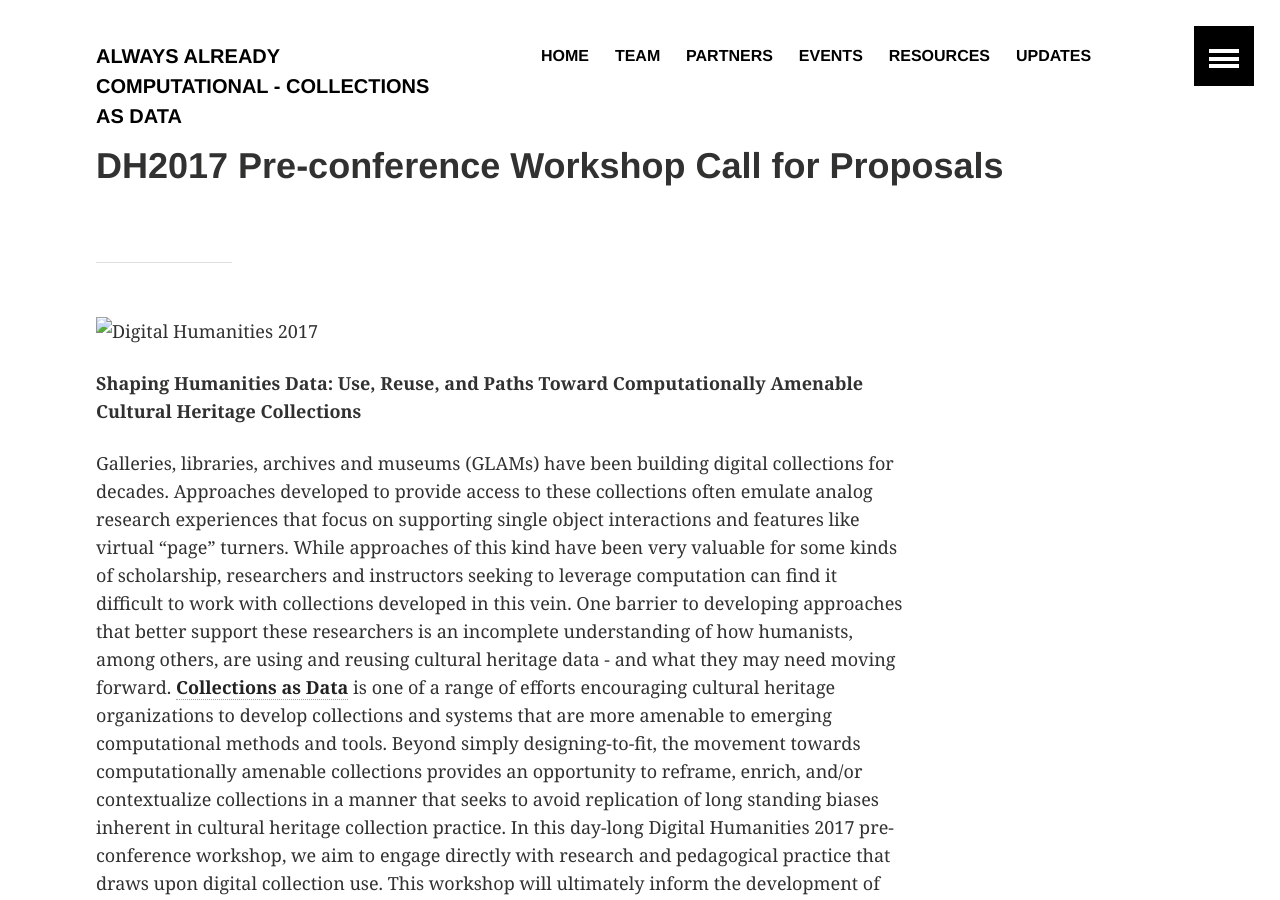
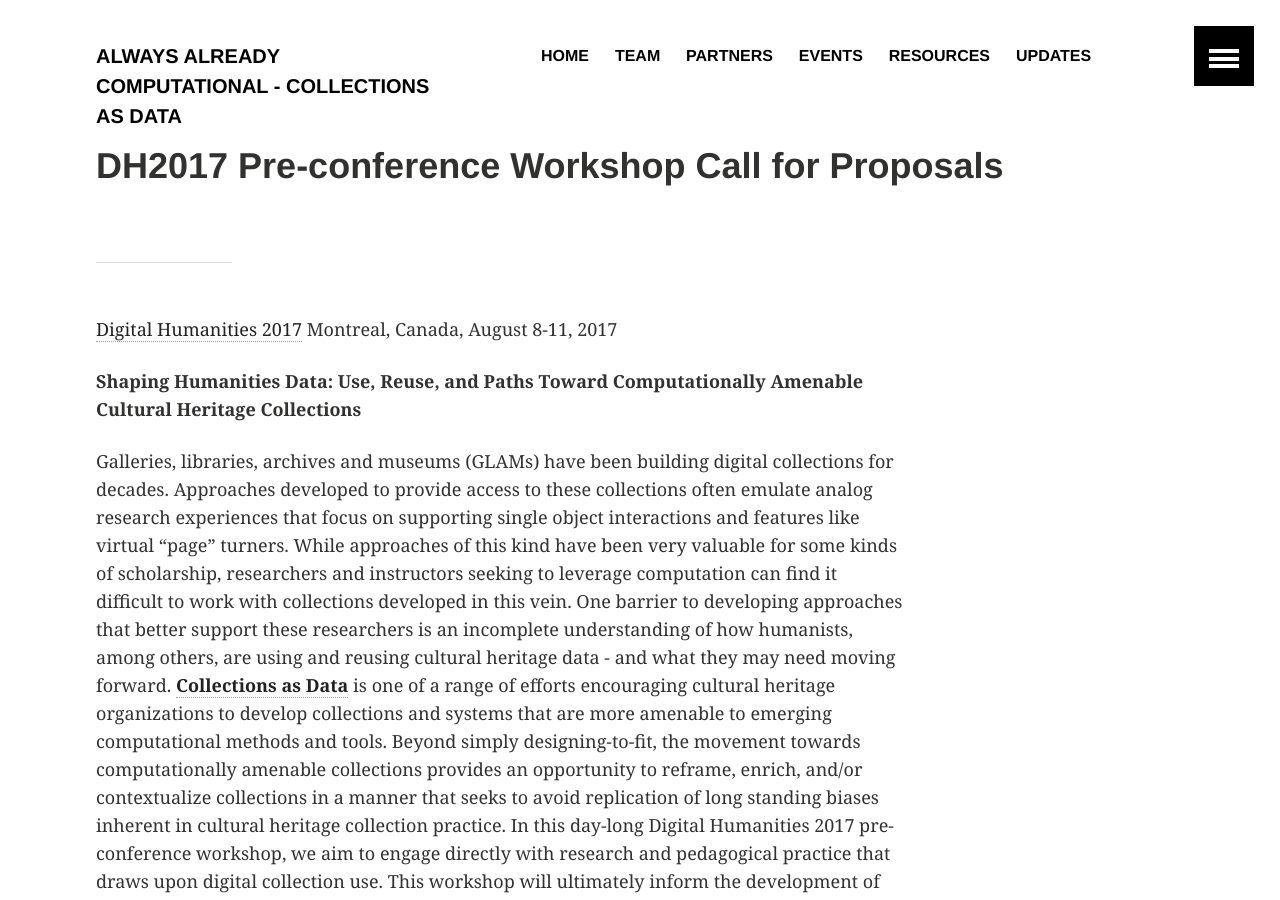
Before and after one commit to collectionsasdata/collectionsasdata.github.io, a Jekyll site: the page built from _posts/2017-4-7-dh2017.markdown, in a window 1280 px wide and 900 px high. Built offline with Jekyll 4.4.1, drawn with Linux system fonts in a browser that asks for light colours.

Commit message:
Update 2017-4-7-dh2017.markdown

```diff
--- a/_posts/2017-4-7-dh2017.markdown
+++ b/_posts/2017-4-7-dh2017.markdown
@@ -5,7 +5,8 @@
 teaser: "Shaping Humanities Data: Use, Reuse, and Paths Toward Computationally Amenable Cultural Heritage Collections"
 ---
 ---
-![Digital Humanities 2017](dh2017.png)
+[Digital Humanities 2017](https://dh2017.adho.org/)
+Montreal, Canada, August 8-11, 2017
 
 **Shaping Humanities Data: Use, Reuse, and Paths Toward Computationally Amenable Cultural Heritage Collections**
 
```
